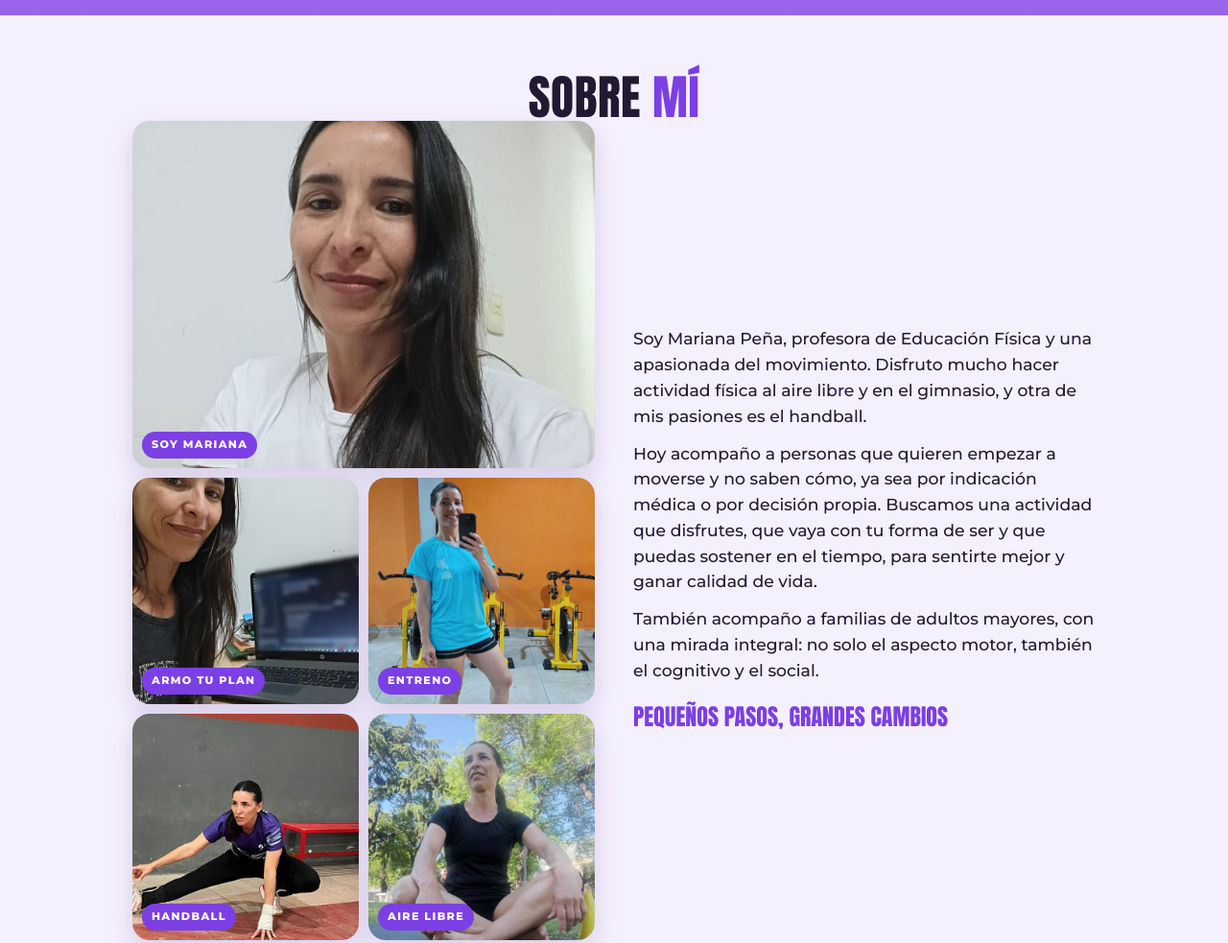
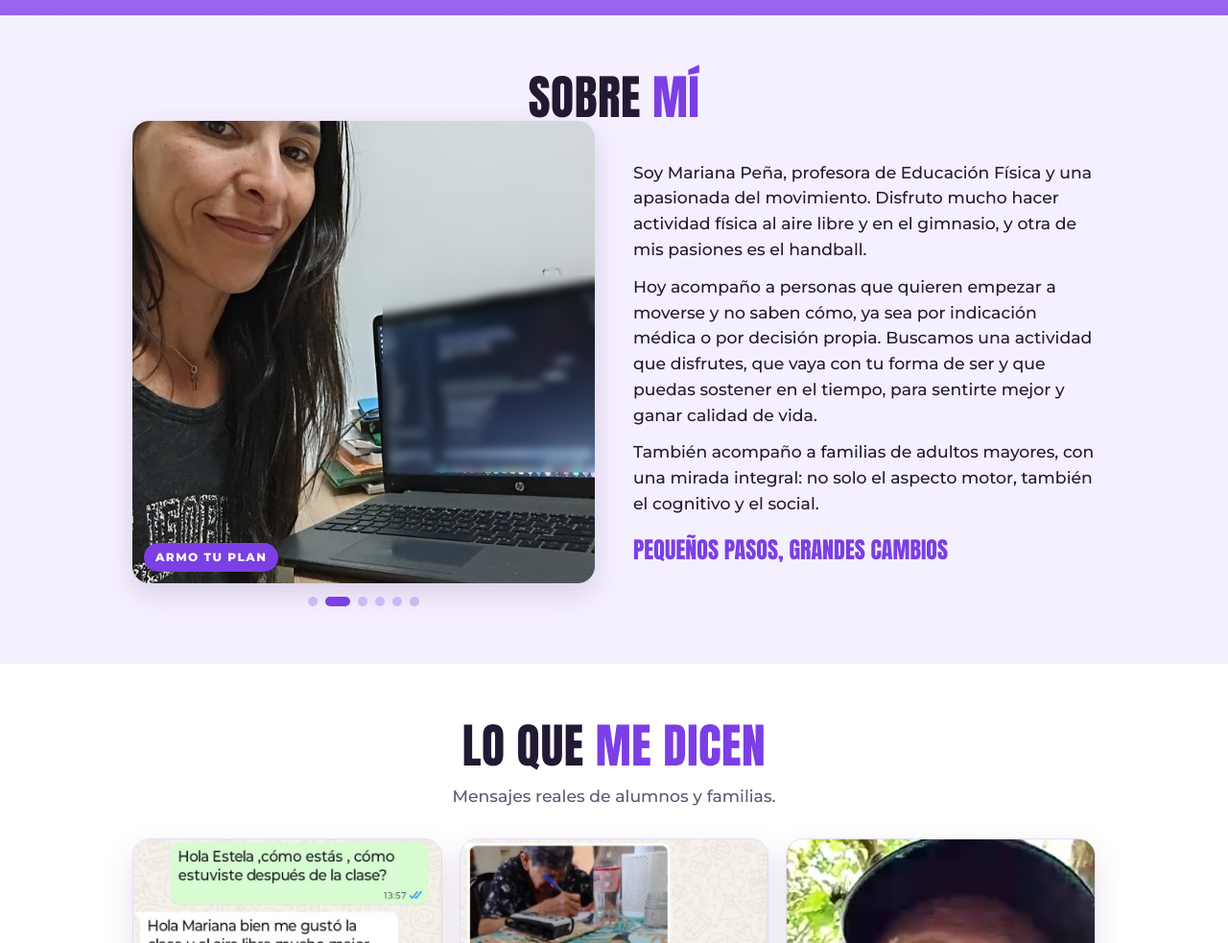
Before and after one commit to elidamariana/moveteya, a plain HTML site: page index.html in a window 1280 px wide. Shown: the part 1680-2663 px from the top of the page at 96% size. Drawn offline with Linux system fonts and the light colour scheme.

Commit message:
Sobre mí: carrusel de 6 fotos con las dos fotos del río
Co-Authored-By: Claude Opus 5.5 <noreply@anthropic.com>

```diff
--- a/index.html
+++ b/index.html
@@ -107,16 +107,19 @@
   @media(min-width:860px){.adultos .btns{align-items:flex-start}}
 
   .sobre{background:var(--lila-claro)}
-  .sobre-fotos{display:grid;grid-template-columns:1fr 1fr;gap:10px;margin-top:30px;max-width:560px;margin-left:auto;margin-right:auto}
-  .sobre-fotos figure{position:relative;border-radius:18px;overflow:hidden;box-shadow:0 10px 28px rgba(61,29,115,.16);aspect-ratio:1/1}
-  .sobre-fotos figure.grande{grid-column:1 / span 2;aspect-ratio:4/3}
-  .sobre-fotos figure.grande img{object-position:center 25%}
-  .sobre-fotos img{width:100%;height:100%;object-fit:cover}
-  .sobre-fotos figcaption{position:absolute;left:10px;bottom:10px;background:var(--vio);color:#fff;font-weight:800;font-size:.7rem;letter-spacing:.12em;padding:5px 10px;border-radius:999px;text-transform:uppercase}
+  .carru{position:relative;max-width:520px;margin:30px auto 0}
+  .carru-pista{display:flex;overflow-x:auto;scroll-snap-type:x mandatory;scroll-behavior:smooth;border-radius:18px;box-shadow:0 10px 28px rgba(61,29,115,.16);scrollbar-width:none}
+  .carru-pista::-webkit-scrollbar{display:none}
+  .carru figure{flex:0 0 100%;scroll-snap-align:center;position:relative;aspect-ratio:1/1;margin:0}
+  .carru img{width:100%;height:100%;object-fit:cover;object-position:50% 12%}
+  .carru figcaption{position:absolute;left:12px;bottom:12px;background:var(--vio);color:#fff;font-weight:800;font-size:.75rem;letter-spacing:.12em;padding:6px 12px;border-radius:999px;text-transform:uppercase}
+  .carru-puntos{display:flex;justify-content:center;gap:8px;margin-top:14px}
+  .carru-puntos button{width:10px;height:10px;border-radius:50%;border:0;padding:0;background:#cdb8f6;cursor:pointer}
+  .carru-puntos button.activo{background:var(--vio);width:26px;border-radius:999px}
   .sobre-txt{max-width:620px;margin:28px auto 0;text-align:left;font-size:1.08rem;font-weight:500}
   .sobre-txt p+p{margin-top:12px}
   .sobre-txt .firma{font-family:Anton,Impact,sans-serif;font-size:1.5rem;color:var(--vio);text-transform:uppercase;margin-top:16px}
-  @media(min-width:860px){.sobre-grid{display:grid;grid-template-columns:1fr 1fr;gap:40px;align-items:center;text-align:left}.sobre-grid .sobre-fotos{margin-top:0}.sobre-grid .sobre-txt{margin-top:0}}
+  @media(min-width:860px){.sobre-grid{display:grid;grid-template-columns:1fr 1fr;gap:40px;align-items:center;text-align:left}.sobre-grid .carru{margin-top:0}.sobre-grid .sobre-txt{margin-top:0}}
 
   .reels{display:grid;grid-template-columns:repeat(2,1fr);gap:10px;margin-top:30px;max-width:560px;margin-left:auto;margin-right:auto}
   @media(min-width:860px){.reels{grid-template-columns:repeat(4,1fr);max-width:none}}
@@ -268,12 +271,16 @@
   <div class="wrap">
     <h2 class="sec-titulo titulo">Sobre <span>mí</span></h2>
     <div class="sobre-grid">
-      <div class="sobre-fotos">
-        <figure class="grande"><img src="img/sobre-remera.jpg" alt="Mariana sonriendo con remera blanca" loading="lazy"><figcaption>Soy Mariana</figcaption></figure>
-        <figure><img src="img/sobre-compu.jpg" alt="Mariana en la computadora armando planes" loading="lazy"><figcaption>Armo tu plan</figcaption></figure>
-        <figure><img src="img/sobre-gimnasio2.jpg" alt="Mariana en el gimnasio con remera celeste" loading="lazy"><figcaption>Entreno</figcaption></figure>
-        <figure><img src="img/sobre-handball.jpg" alt="Mariana elongando en la cancha de handball" loading="lazy"><figcaption>Handball</figcaption></figure>
-        <figure><img src="img/sobre-plaza-sq.jpg" alt="Mariana sentada sobre una colchoneta en la plaza" loading="lazy"><figcaption>Aire libre</figcaption></figure>
+      <div class="carru" id="carruSobre">
+        <div class="carru-pista">
+          <figure><img src="img/sobre-remera.jpg" alt="Mariana sonriendo con buzo blanco" style="object-position:50% 0"><figcaption>Soy Mariana</figcaption></figure>
+          <figure><img src="img/sobre-compu.jpg" alt="Mariana en la computadora armando planes" loading="lazy"><figcaption>Armo tu plan</figcaption></figure>
+          <figure><img src="img/sobre-gimnasio2.jpg" alt="Mariana en el gimnasio" loading="lazy"><figcaption>Entreno</figcaption></figure>
+          <figure><img src="img/sobre-handball.jpg" alt="Mariana elongando en la cancha de handball" loading="lazy"><figcaption>Handball</figcaption></figure>
+          <figure><img src="img/sobre-rio.jpg" alt="Mariana sonriendo al aire libre junto al río" loading="lazy"><figcaption>Aire libre</figcaption></figure>
+          <figure><img src="img/sobre-rio2.jpg" alt="Mariana de pie frente al río, al aire libre" loading="lazy" style="object-position:50% 50%"><figcaption>Aire libre</figcaption></figure>
+        </div>
+        <div class="carru-puntos" aria-label="Elegir foto"></div>
       </div>
       <div class="sobre-txt">
         <p>Soy Mariana Peña, profesora de Educación Física y una apasionada del movimiento. Disfruto mucho hacer actividad física al aire libre y en el gimnasio, y otra de mis pasiones es el handball.</p>
@@ -467,6 +474,26 @@
       r.appendChild(v); r.classList.add("sonando");
     });
   });
+
+  // Carrusel "Sobre mí": pasa solo cada 4 segundos; se frena si la persona lo toca
+  (function () {
+    var c = document.getElementById("carruSobre"); if (!c) return;
+    var pista = c.querySelector(".carru-pista"), figs = pista.querySelectorAll("figure"),
+        puntos = c.querySelector(".carru-puntos"), i = 0, frenado = false;
+    figs.forEach(function (f, n) {
+      var b = document.createElement("button");
+      b.setAttribute("aria-label", "Foto " + (n + 1));
+      b.addEventListener("click", function () { frenado = true; ir(n); });
+      puntos.appendChild(b);
+    });
+    function marcar() { puntos.querySelectorAll("button").forEach(function (b, n) { b.classList.toggle("activo", n === i); }); }
+    function ir(n) { i = n; pista.scrollTo({ left: pista.clientWidth * n }); marcar(); }
+    pista.addEventListener("scroll", function () { var n = Math.round(pista.scrollLeft / pista.clientWidth); if (n !== i) { i = n; marcar(); } });
+    ["touchstart", "mouseenter"].forEach(function (e) { pista.addEventListener(e, function () { frenado = true; }, { passive: true }); });
+    pista.addEventListener("mouseleave", function () { frenado = false; });
+    setInterval(function () { if (!frenado) ir((i + 1) % figs.length); }, 4000);
+    marcar();
+  })();
 </script>
 </body>
 </html>
```
Also changed, not shown: img/sobre-rio.jpg (added), img/sobre-rio2.jpg (added).
